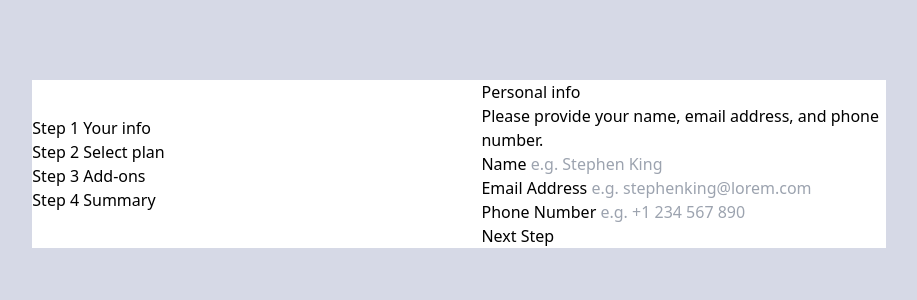
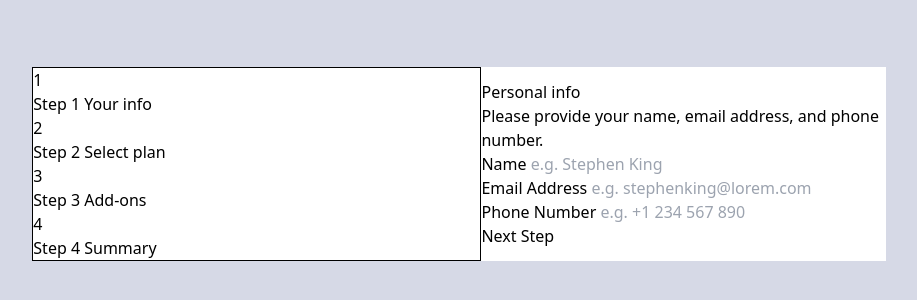
Before and after one commit to bitz161/multi-step-form-main, an Angular app: page / in a window 1280 px wide. Shown: the part 236-536 px from the top of the page, without its empty margins (181-1098 px from the left). Built offline with nearby package versions, Linux system fonts and the light colour scheme.

Commit message:
sidebar fixing

```diff
--- /dev/null
+++ b/src/app/shared/sidebar-button/sidebar-button.component.html
@@ -0,0 +1,3 @@
+<button>
+  <ng-content></ng-content>
+</button>
--- a/src/app/sidebar/sidebar.component.html
+++ b/src/app/sidebar/sidebar.component.html
@@ -1,12 +1,22 @@
 <!-- Sidebar start -->
 
-<nav>
-  <div (click)="changeTab('personal')">Step 1 Your info</div>
-
-  <div tabsID="plan" (click)="changeTab('plan')">Step 2 Select plan</div>
-  <div tabsID="add-ons" (click)="changeTab('add-ons')">Step 3 Add-ons</div>
-
-  <div tabsID="finish" (click)="changeTab('summary')">Step 4 Summary</div>
+<nav class="flex flex-row md:flex-col justify-center md:justify-normal">
+  <div (click)="changeTab('personal')">
+    <app-sidebar-button>1</app-sidebar-button>
+    <div class="hidden md:block">Step 1 Your info</div>
+  </div>
+  <div tabsID="plan" (click)="changeTab('plan')">
+    <app-sidebar-button>2</app-sidebar-button>
+    <div class="hidden md:block">Step 2 Select plan</div>
+  </div>
+  <div tabsID="add-ons" (click)="changeTab('add-ons')">
+    <app-sidebar-button>3</app-sidebar-button>
+    <div class="hidden md:block">Step 3 Add-ons</div>
+  </div>
+  <div tabsID="finish" (click)="changeTab('summary')">
+    <app-sidebar-button>4</app-sidebar-button>
+    <div class="hidden md:block">Step 4 Summary</div>
+  </div>
 </nav>
 
 <!-- Sidebar end -->
--- a/src/app/sidebar/sidebar.component.scss
+++ b/src/app/sidebar/sidebar.component.scss
@@ -0,0 +1,3 @@
+nav {
+  border: 1px solid black;
+}
```
Also changed, not shown: src/app/shared/shared.module.ts (+5 -7 lines), src/app/shared/sidebar-button/sidebar-button.component.ts (added, +10 -0 lines), src/app/shared/sidebar-button/sidebar-button.component.scss (added), 1 other file (tests, documents, lock files or other folders).
